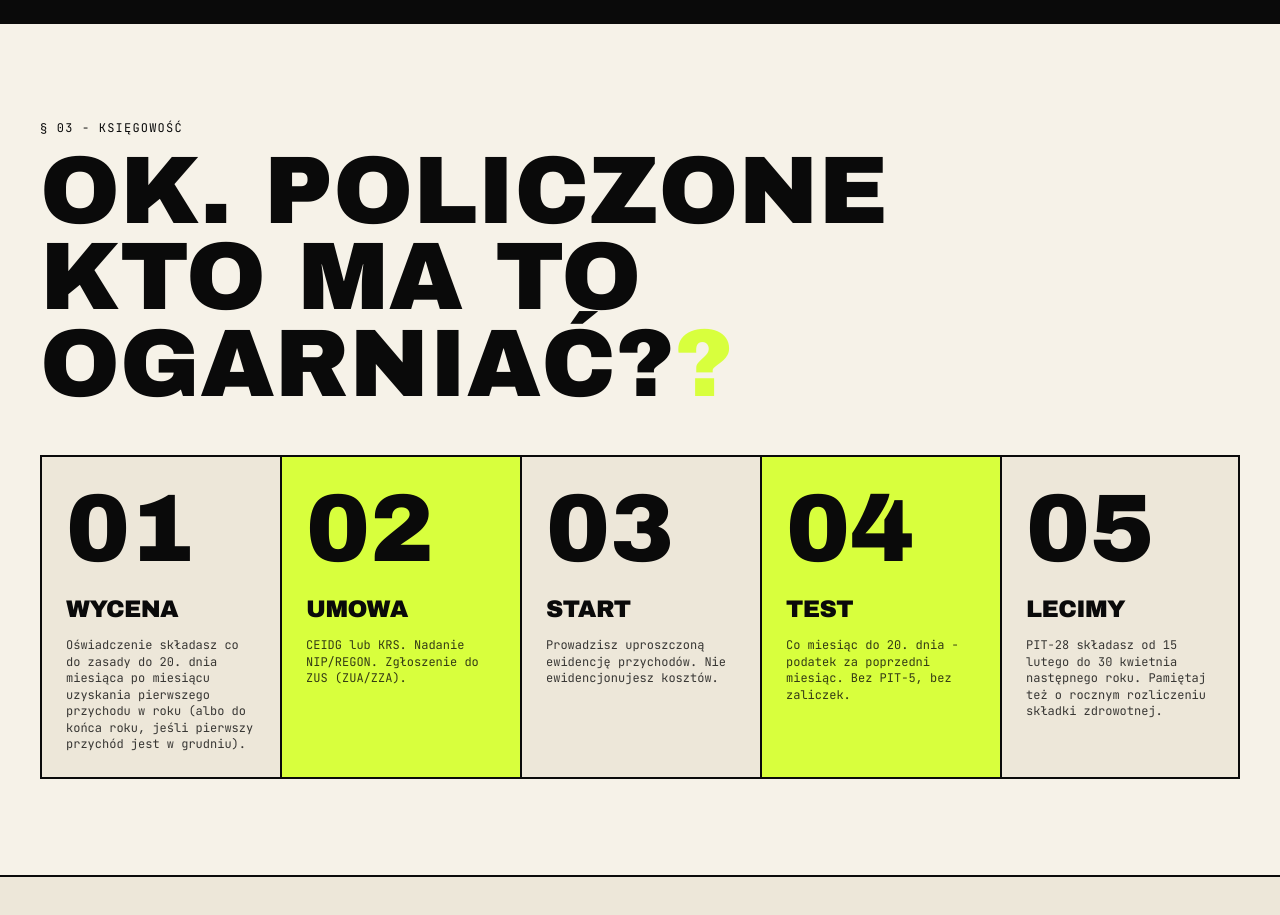
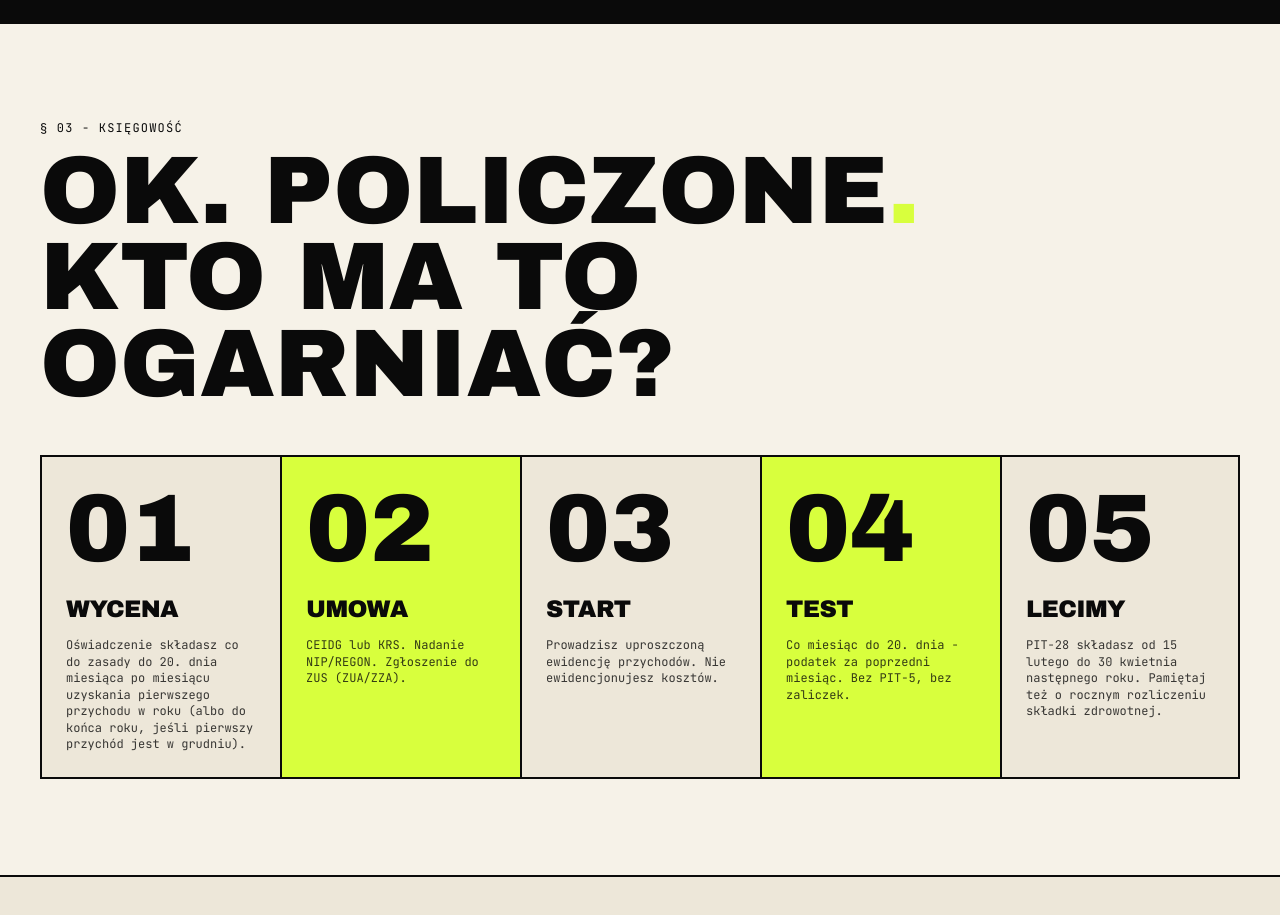
Before and after one commit to FIRMUS-www/firmus-fnr, a React (Vite) app: page / in a window 1280 px wide. Shown: the part 5380-6295 px from the top of the page. Built offline with nearby package versions, Linux system fonts and the light colour scheme.

Commit message:
Update Proces.tsx

```diff
--- a/src/components/Proces.tsx
+++ b/src/components/Proces.tsx
@@ -5,7 +5,7 @@ export default function Proces() {
     <section id="ksiegowosc" className="border-b-2 border-ink bg-paper px-5 md:px-10 py-16 md:py-24">
       <div className="font-mono text-xs uppercase tracking-widest mb-3">{content.eyebrow}</div>
       <h2 className="font-display text-6xl md:text-8xl leading-[0.9] mb-12">
-        {content.titleLine1}<br/>{content.titleLine2}<span className="text-lime">?</span>
+        {content.titleLine1}<span className="text-lime">.</span><br/>{content.titleLine2}
       </h2>
 
       <div className="grid grid-cols-1 md:grid-cols-5 gap-0">
```
